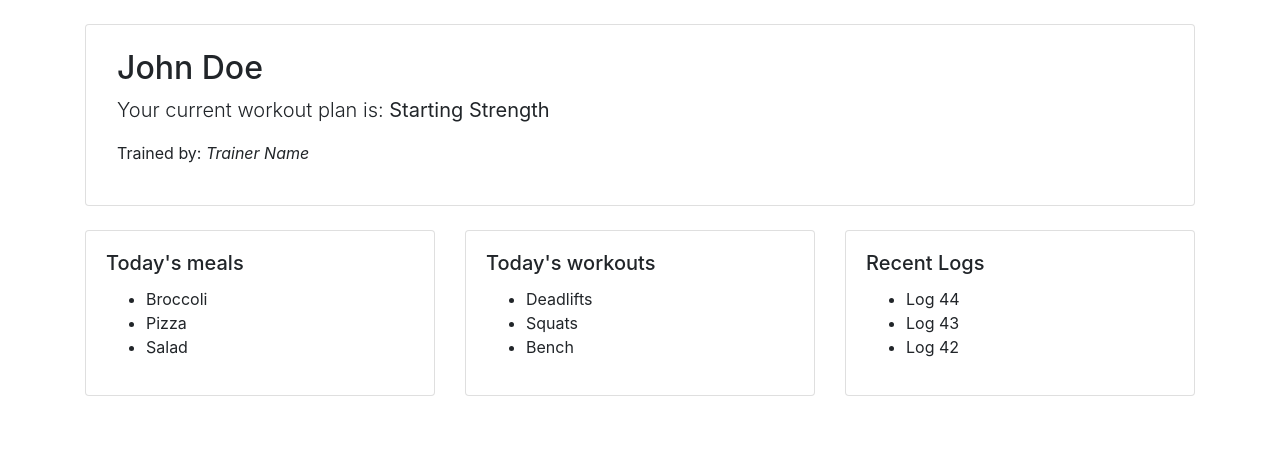
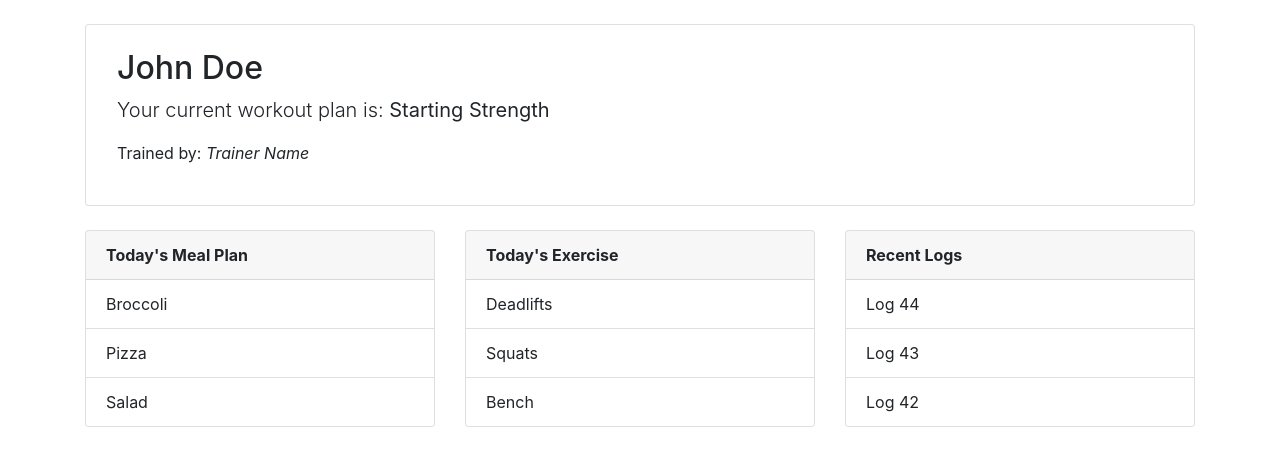
Before and after one commit to joshua-deans/FitTrkr, a Flask app: page /client in a window 1280 px wide. Shown: the part 56-522 px from the top of the page. Run offline with Flask 2, Linux system fonts and the light colour scheme; some libraries are stand-ins or nearby versions.

Commit message:
Browse Plans table is largely set up.

```diff
--- a/app.py
+++ b/app.py
@@ -44,6 +44,10 @@ def trainer():
     return render_template('trainer/dashboard.html')
 
 
+@app.route("/client/plans")
+def client_browse_plans():
+    return render_template('client/browse_plans.html')
+
 ### Delete before merging
 
 # Note: This is in debug mode. This means that it restarts with changes
--- a/templates/client/dashboard.html
+++ b/templates/client/dashboard.html
@@ -29,43 +29,37 @@
         </div>
         <br>
         <div class="row">
-            <div class="col-sm-4">
+            <div class="col-md-4">
                 <div class="card">
-                    <div class="card-body">
-                        <h5 class="card-title">Today's meals</h5>
-                        <ul>
-                            <li>Broccoli</li>
-                            <li>Pizza</li>
-                            <li>Salad</li>
-                        </ul>
-                    </div>
+                    <div class="card-header"><b>Today's Meal Plan</b></div>
+                    <ul class="list-group list-group-flush">
+                        <li class="list-group-item">Broccoli</li>
+                        <li class="list-group-item">Pizza</li>
+                        <li class="list-group-item">Salad</li>
+                    </ul>
                 </div>
                 <br>
             </div>
-            <div class="col-sm-4">
+            <div class="col-md-4">
                 <div class="card">
-                    <div class="card-body">
-                        <h5 class="card-title">Today's workouts</h5>
-                        <ul>
-                            <li>Deadlifts</li>
-                            <li>Squats</li>
-                            <li>Bench</li>
-                        </ul>
-                    </div>
+                    <div class="card-header"><b>Today's Exercise</b></div>
+                    <ul class="list-group list-group-flush">
+                        <li class="list-group-item">Deadlifts</li>
+                        <li class="list-group-item">Squats</li>
+                        <li class="list-group-item">Bench</li>
+                    </ul>
                 </div>
                 <br>
             </div>
             <br>
-            <div class="col-sm-4">
+            <div class="col-md-4">
                 <div class="card">
-                    <div class="card-body">
-                        <h5 class="card-title">Recent Logs</h5>
-                        <ul>
-                            <li>Log 44</li>
-                            <li>Log 43</li>
-                            <li>Log 42</li>
-                        </ul>
-                    </div>
+                    <div class="card-header"><b>Recent Logs</b></div>
+                    <ul class="list-group list-group-flush">
+                        <li class="list-group-item">Log 44</li>
+                        <li class="list-group-item">Log 43</li>
+                        <li class="list-group-item">Log 42</li>
+                    </ul>
                 </div>
                 <br>
             </div>
```
Also changed, not shown: templates/client/browse_plans.html (added, +48 -0 lines), templates/trainer/dashboard.html (+40 -2 lines).
